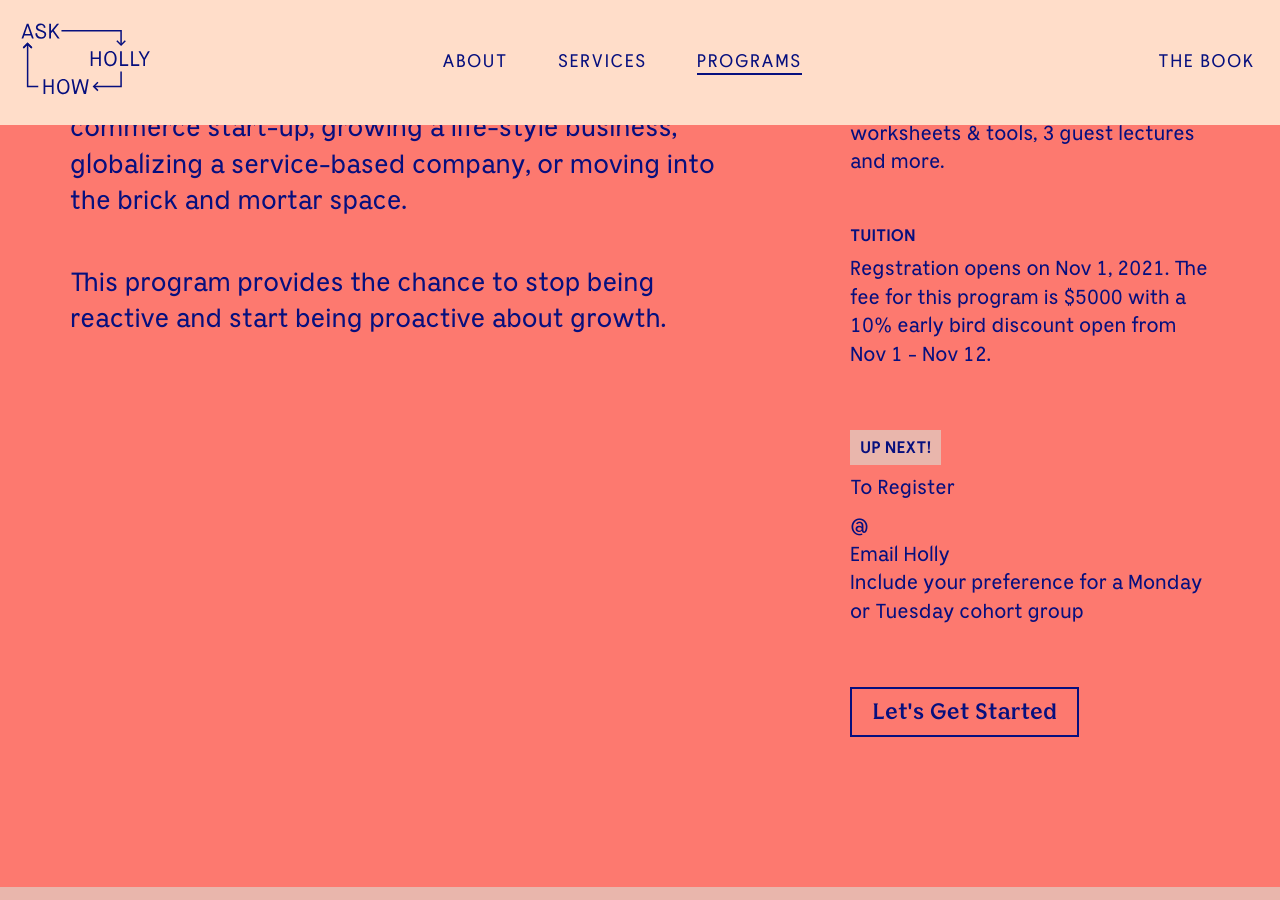
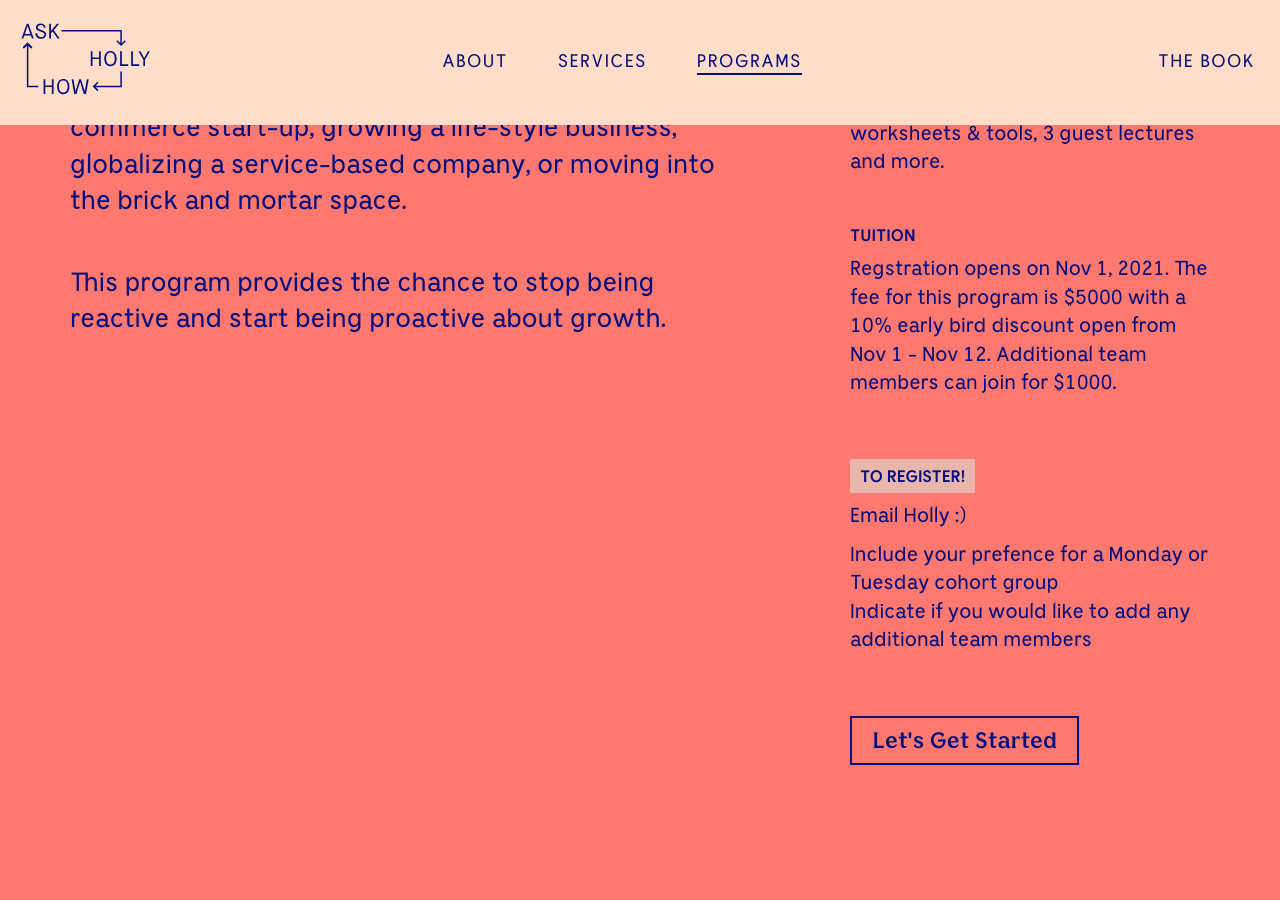
Before and after one commit to hollyhoward78/ask-holly-how, a Jekyll site: the page built from _pages/programs.md, in a window 1280 px wide and 900 px high, scrolled down 1020 px. Built offline with Jekyll 4.4.1, drawn with Linux system fonts in a browser that asks for light colours; a script that is not in the unit is left out; comment, search, counter and statistics services are not loaded.

Commit message:
Update programs.html

```diff
--- a/_layouts/programs.html
+++ b/_layouts/programs.html
@@ -40,13 +40,12 @@ layout: base
           <p>2 60-minute private consulting sessions, 10 books, over 100 pages of worksheets & tools, 3 guest lectures and more.</p>
 
           <h6 class="m-xs-t-2">Tuition</h6>
-          <p>Regstration opens on Nov 1, 2021. The fee for this program is $5000 with a 10% early bird discount open from Nov 1 - Nov 12.</p>
+          <p>Regstration opens on Nov 1, 2021. The fee for this program is $5000 with a 10% early bird discount open from Nov 1 - Nov 12. Additional team members can join for $1000.</p>
 
-          <h6 class="up-next m-xs-t-2">Up Next!</h6>
-            <p>To Register</p>
-            @<br/>
-          <p>Email Holly<br/>
-            Include your preference for a Monday or Tuesday cohort group</p>
+          <h6 class="up-next m-xs-t-2">To Register!</h6>
+            <p>Email Holly :)</p>
+          <p>Include your prefence for a Monday or Tuesday cohort group<br/>
+            Indicate if you would like to add any additional team members</p>
             <!-- <p class="caption"> This program is currently being taught at Industry City Innovation Lab in partnership with SBIDC and JP Morgan through the initiative <a href="http://www.sbidc.org/services/business-services/plan-for-growth/" target="_blank">Plan for Growth</a></p> -->
           <a href="mailto:hhoward@askhollyhow.com" target="_blank"><button class="btn-md serif bold m-xs-t-2">Let's Get Started</button></a>
         </div>
```
